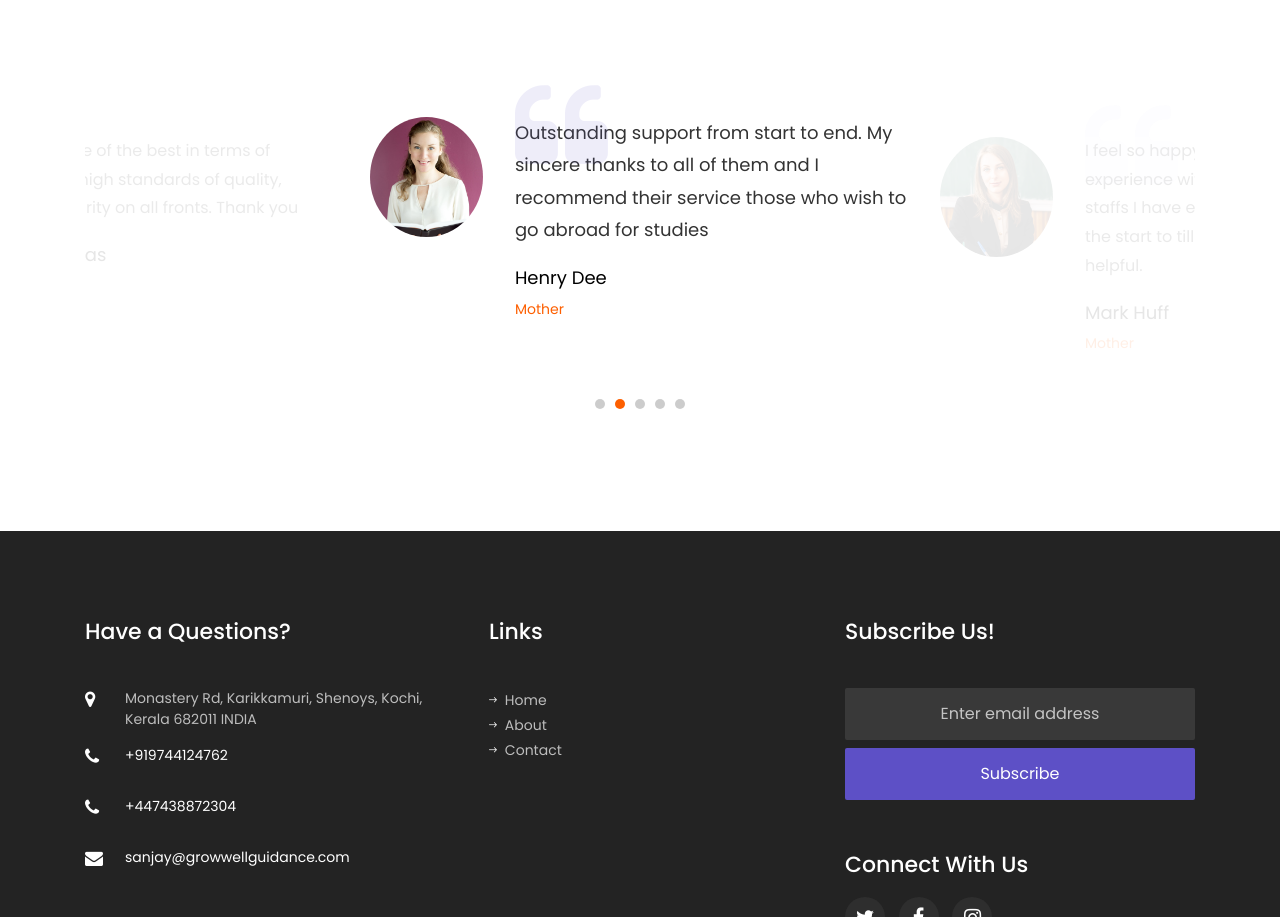
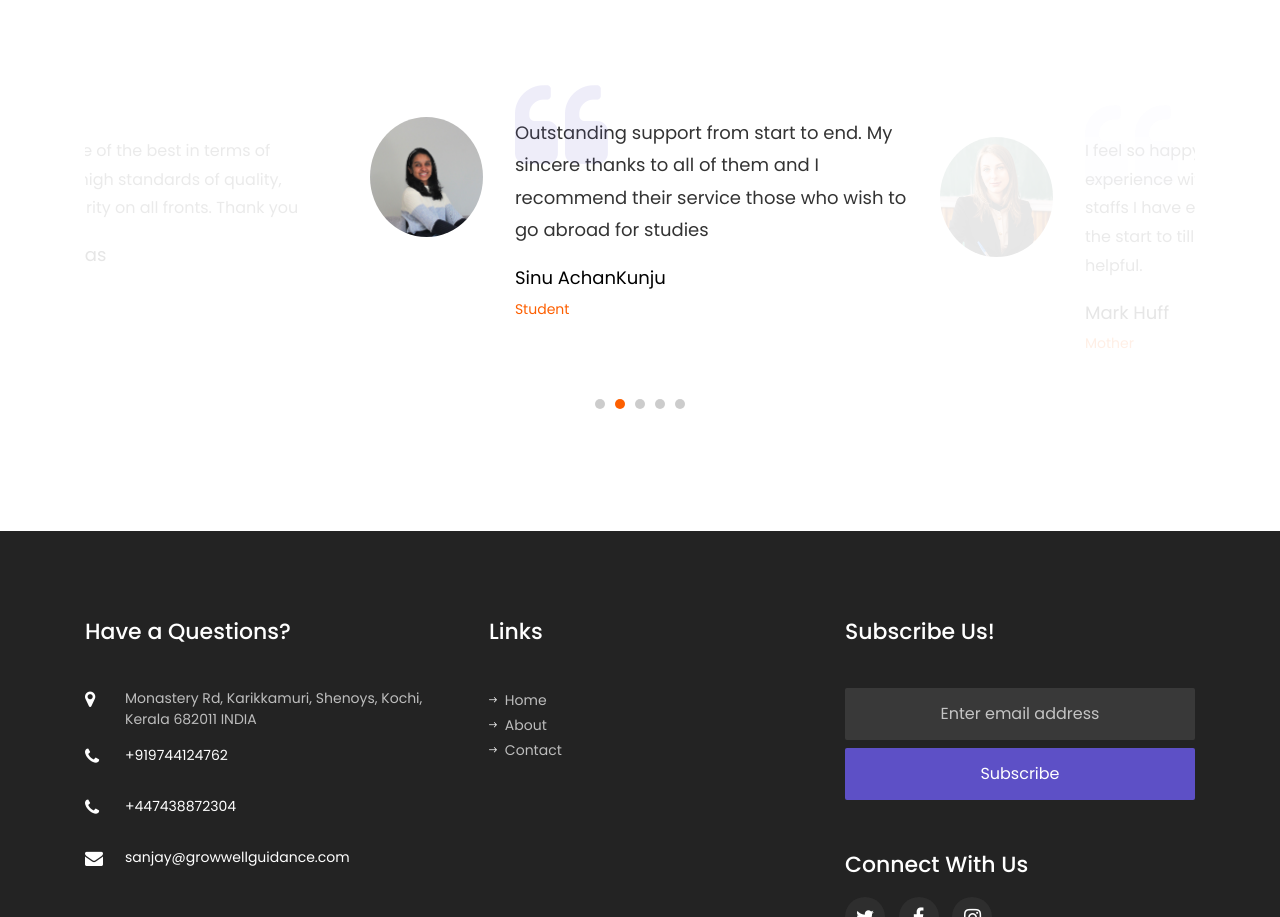
Before and after one commit to vishnu-k-v/Growwell1, a plain HTML site: page index.html in a window 1280 px wide. Shown: the part 5891-6808 px from the top of the page. Drawn offline with Linux system fonts and the light colour scheme; some packages are replaced by stand-ins of ours; no server answers; files whose address does not match are found by name.

Commit message:
added one more photo

```diff
--- a/index.html
+++ b/index.html
@@ -757,7 +757,7 @@
                 <div class="testimony-wrap d-flex">
                   <div
                     class="user-img mr-4"
-                    style="background-image: url(images/teacher-2.jpg);"
+                    style="background-image: url(images/Sinu_Achankunju.jpg);"
                   ></div>
                   <div class="text ml-2">
                     <span
@@ -770,8 +770,8 @@
                       to all of them and I recommend their service those who
                       wish to go abroad for studies
                     </p>
-                    <p class="name">Henry Dee</p>
-                    <span class="position">Mother</span>
+                    <p class="name">Sinu AchanKunju</p>
+                    <span class="position">Student</span>
                   </div>
                 </div>
               </div>
```
Also changed, not shown: images/Sinu_Achankunju.jpg (added).
